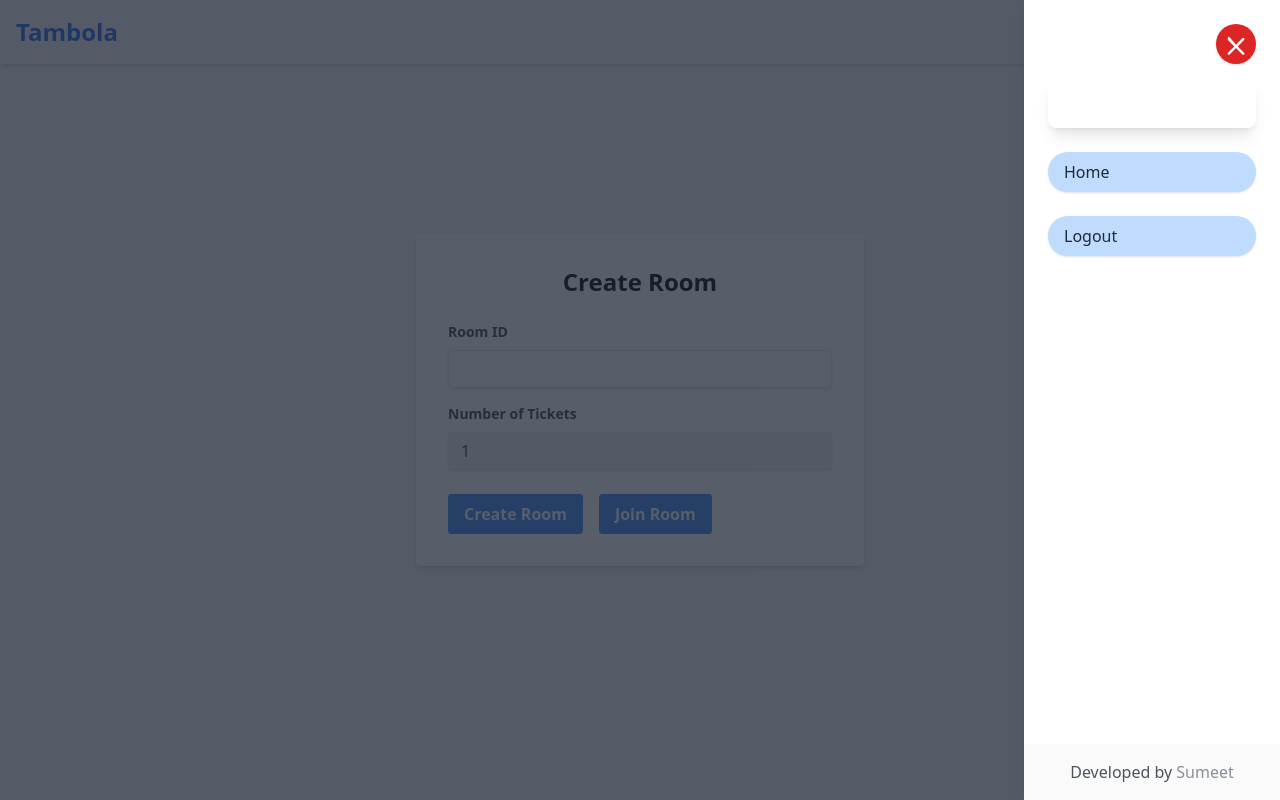
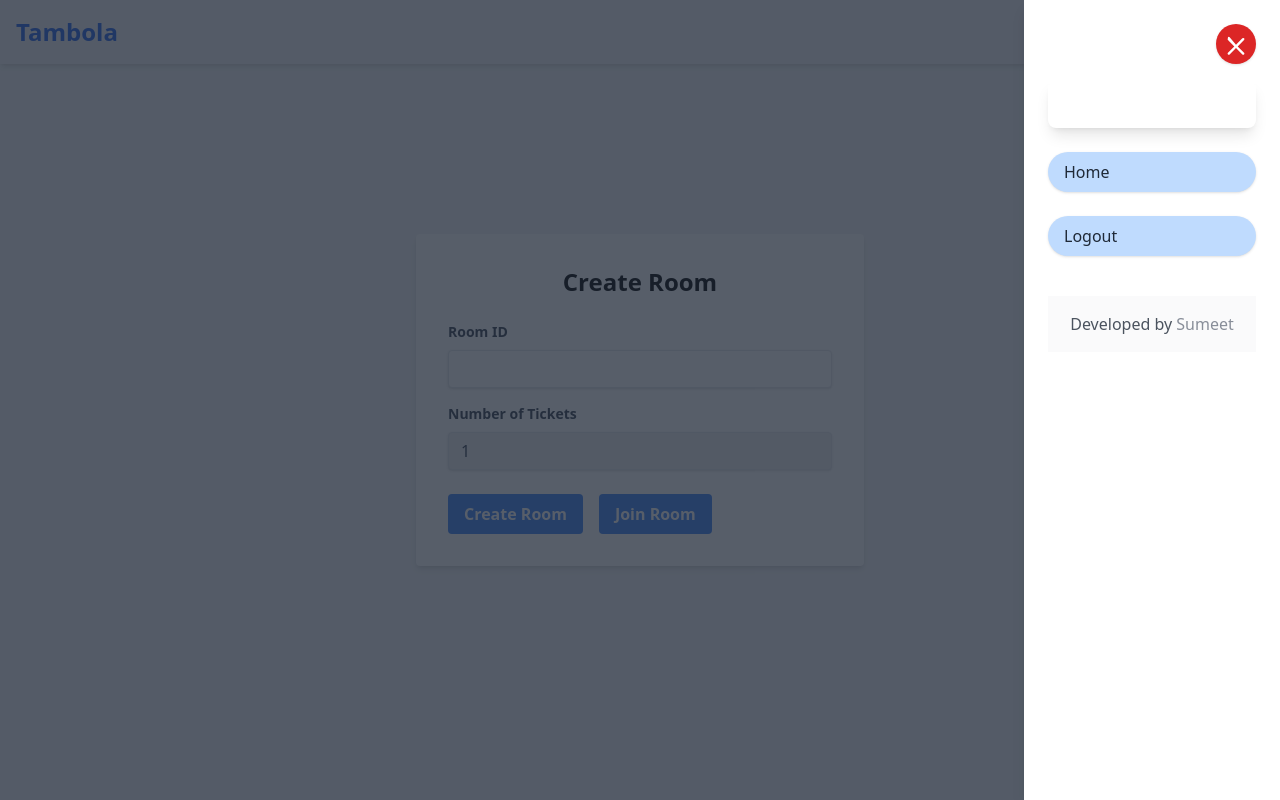
Before and after one commit to sumeet57/Tambola, a React (Vite) app in the folder client/: page /host in a window 1280 px wide. Both pictures are taken after a click on the button "Menu". Built offline with nearby package versions, Linux system fonts and the light colour scheme; no server answers.

Commit message:
fixed UI

```diff
--- a/client/src/components/Header.jsx
+++ b/client/src/components/Header.jsx
@@ -54,7 +54,11 @@ const Header = () => {
       </nav>
       {isMenuOpen && (
         <div className="fixed inset-0 bg-gray-800 bg-opacity-75 z-50 flex justify-end">
-          <div className="bg-white relative w-64 h-full shadow-lg p-6">
+          <div
+            className={`bg-white relative w-64 h-full shadow-lg p-6 ${
+              window.innerHeight < 350 ? "overflow-y-auto" : ""
+            }`}
+          >
             <div
               onClick={toggleMenu}
               className="text-lg mb-4 w-full text-right"
@@ -74,7 +78,7 @@ const Header = () => {
               </button>
             </div>
 
-            <ul className="space-y-6 h-[300px]">
+            <ul className="space-y-6">
               <li>
                 <div className="w-full p-6 bg-white rounded-lg shadow-lg text-gray-800">
                   {host && <p className="text-red-500">Host</p>}
@@ -119,7 +123,7 @@ const Header = () => {
                 </button>
               </li>
             </ul>
-            <p className="absolute text-base bottom-0 left-0 right-0 opacity-80 text-center text-gray-800 py-4 bg-gray-100/50 backdrop-blur-sm">
+            <p className="text-base mt-10 opacity-80 text-center text-gray-800 py-4 bg-gray-100/50 backdrop-blur-sm">
               Developed by{" "}
               <a
                 href="https://github.com/sumeet57"
```
